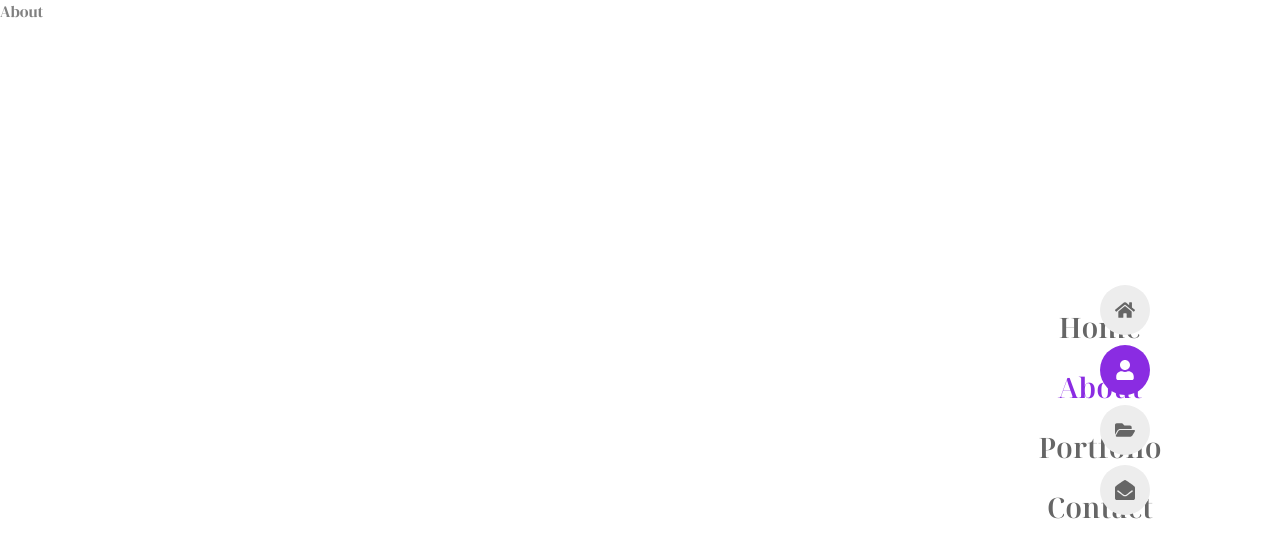
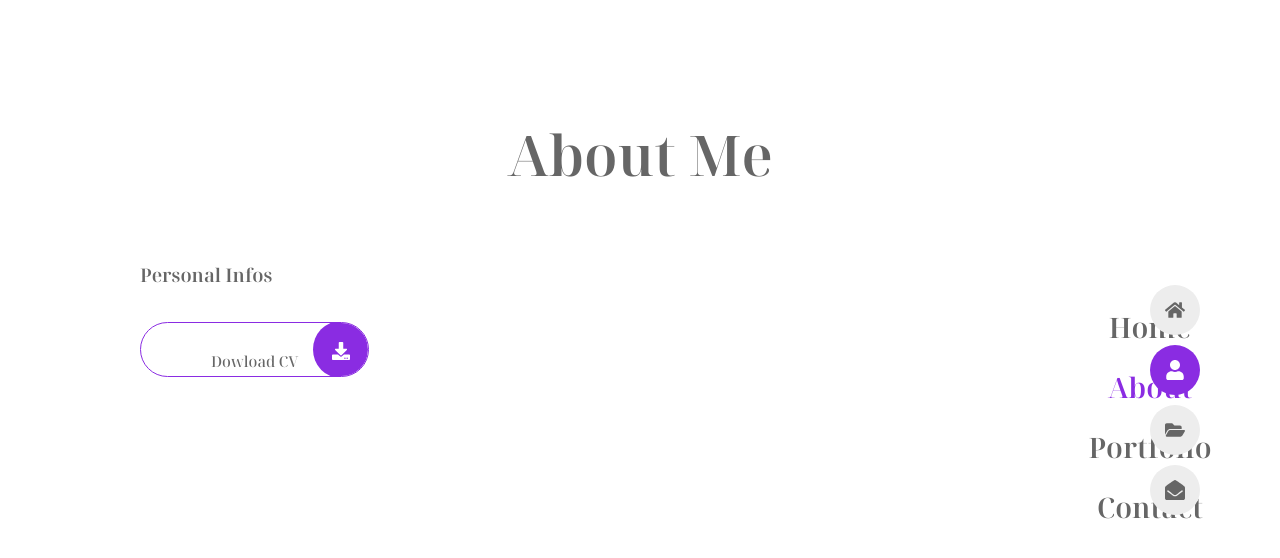
Before and after one commit to barbaroreyes/portasite, a React (Create React App) app: page /about in a window 1280 px wide. Shown: the top 558 px of the page. Built offline with nearby package versions, Linux system fonts and the light colour scheme.

Commit message:
added-resume

```diff
--- a/src/App.css
+++ b/src/App.css
@@ -74,6 +74,12 @@ a{
  }
 
  /*==Reusable css==*/
+.container{
+
+  max-width: 1000px;
+  margin-inline: auto;
+
+}
 
  .grid{
   display: grid;
@@ -81,6 +87,13 @@ a{
  }
  .section{
   padding-block: 70px;
+ }
+ .section_title{
+  font-size: var(--bigFont-size);
+  font-weight: var(--weight-800);
+  text-align: center;
+  margin-bottom:70px;
+
  }
 
  .button{
--- /dev/null
+++ b/src/components/info.js
@@ -0,0 +1,11 @@
+import React from 'react';
+
+const info = () => {
+  return (
+    <div>
+
+    </div>
+  );
+}
+
+export default info;
--- a/src/components/navbar/Navbar.css
+++ b/src/components/navbar/Navbar.css
@@ -77,7 +77,7 @@
 
         position: fixed;
         inset-block: 0;
-        right: 100px;
+        right: 50px;
         display: flex;
         align-items: center;
         box-sizing: border-box;
--- a/src/pages/About/About.js
+++ b/src/pages/About/About.js
@@ -1,10 +1,37 @@
 import React from 'react';
-import './About.css'
+import Info from '../../components/info'
+import CV from './BarbaroReyesResume.pdf'
+import {FaDownload } from 'react-icons/fa'
+import './About.css';
+
 const About = () => {
   return (
-    <div>
-      About
-    </div>
+    <main className="section container">
+     <section className="about">
+      <h2 className="section_title">
+        About <span>Me</span>
+      </h2>
+      <div className="about-info">
+        <h3 className="section_subtitle">
+          Personal Infos
+        </h3>
+        <ul className="info_list grid">
+        <Info/>
+        </ul>
+        <a href={CV}
+        download=''
+        className="button">
+          Dowload CV
+        <span className="button_icon">
+          <FaDownload/>
+          </span>
+          </a>
+      </div>
+       <div className="stats grid">
+
+       </div>
+     </section>
+    </main>
   );
 }
 
```
Also changed, not shown: src/components/Stats.js (added), 1 other file (tests, documents, lock files or other folders).
